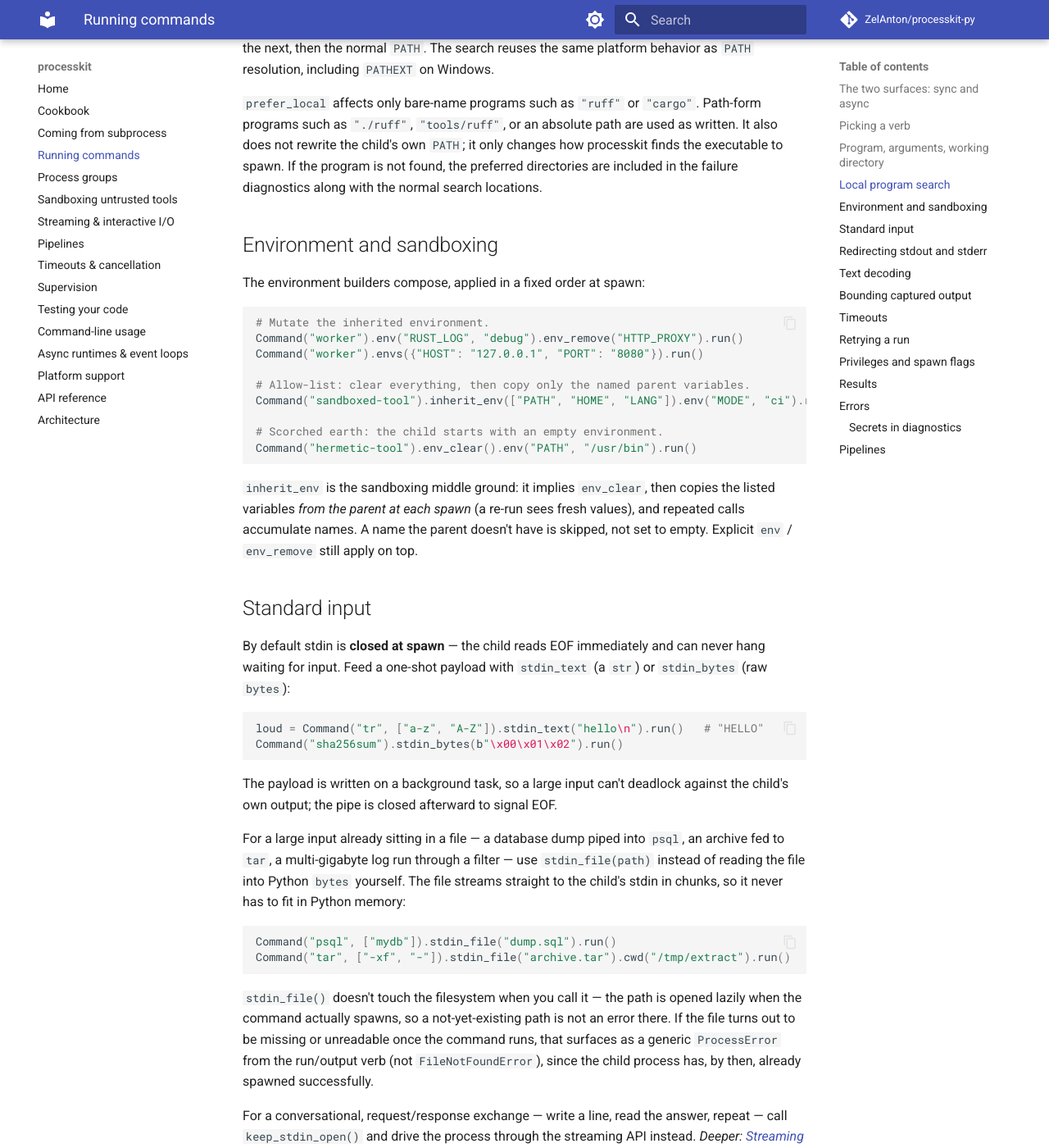
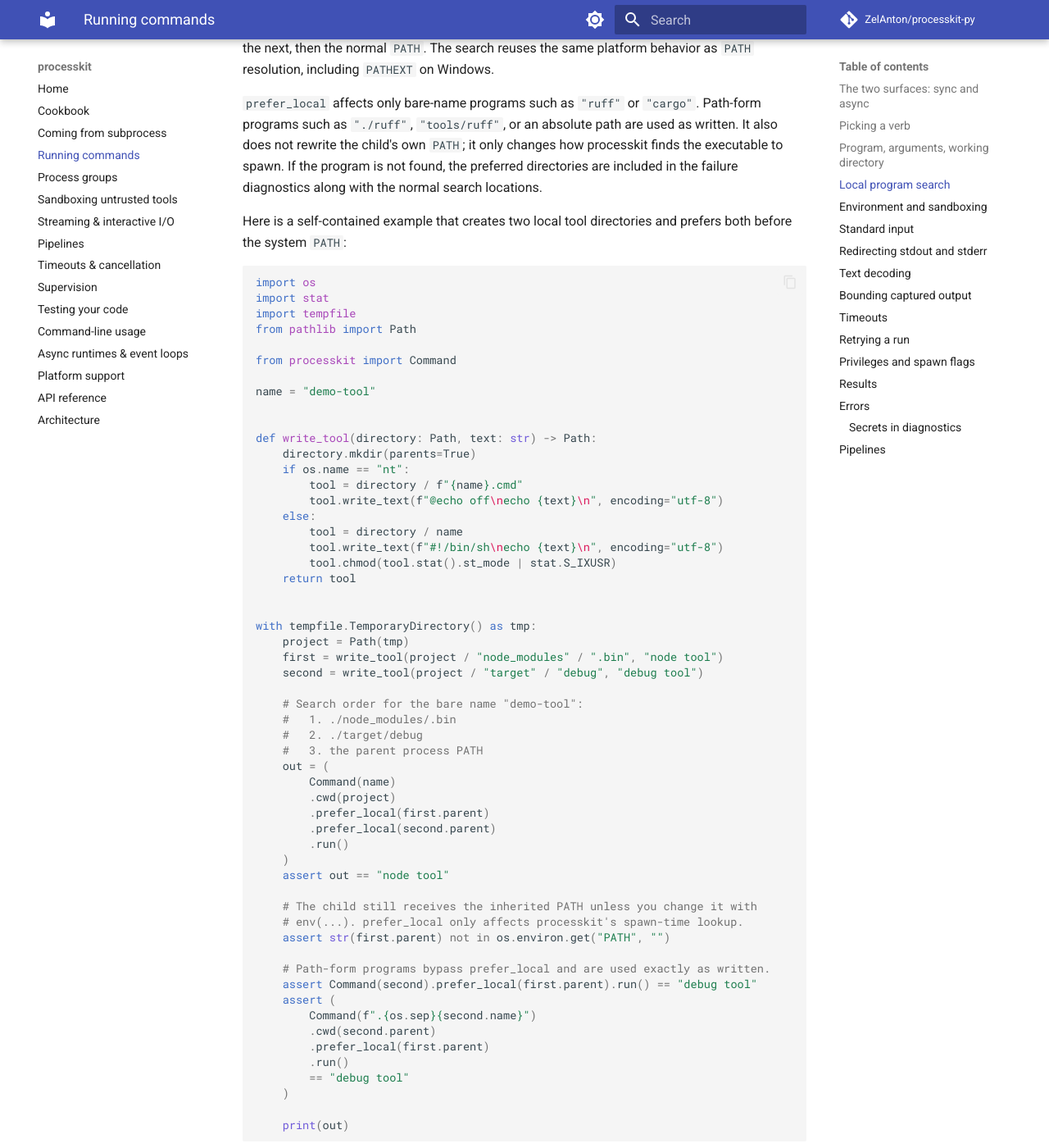
Before and after one commit to ZelAnton/processkit-py, an MkDocs documentation site: the page built from docs/commands.md, in a window 1280 px wide and 1400 px high, scrolled down 3288 px. Shown: the whole window at 82% size. Built offline with MkDocs 1.6.1 and Material for MkDocs 9.7.7, drawn with Linux system fonts in a browser that asks for light colours; comment, search, counter and statistics services are not loaded.

Commit message:
Add a runnable Command.prefer_local example to docs

````diff
--- a/docs/commands.md
+++ b/docs/commands.md
@@ -137,6 +137,67 @@ used as written. It also does not rewrite the child's own `PATH`; it only change
 how processkit finds the executable to spawn. If the program is not found, the
 preferred directories are included in the failure diagnostics along with the
 normal search locations.
+
+Here is a self-contained example that creates two local tool directories and
+prefers both before the system `PATH`:
+
+```python
+import os
+import stat
+import tempfile
+from pathlib import Path
+
+from processkit import Command
+
+name = "demo-tool"
+
+
+def write_tool(directory: Path, text: str) -> Path:
+    directory.mkdir(parents=True)
+    if os.name == "nt":
+        tool = directory / f"{name}.cmd"
+        tool.write_text(f"@echo off\necho {text}\n", encoding="utf-8")
+    else:
+        tool = directory / name
+        tool.write_text(f"#!/bin/sh\necho {text}\n", encoding="utf-8")
+        tool.chmod(tool.stat().st_mode | stat.S_IXUSR)
+    return tool
+
+
+with tempfile.TemporaryDirectory() as tmp:
+    project = Path(tmp)
+    first = write_tool(project / "node_modules" / ".bin", "node tool")
+    second = write_tool(project / "target" / "debug", "debug tool")
+
+    # Search order for the bare name "demo-tool":
+    #   1. ./node_modules/.bin
+    #   2. ./target/debug
+    #   3. the parent process PATH
+    out = (
+        Command(name)
+        .cwd(project)
+        .prefer_local(first.parent)
+        .prefer_local(second.parent)
+        .run()
+    )
+    assert out == "node tool"
+
+    # The child still receives the inherited PATH unless you change it with
+    # env(...). prefer_local only affects processkit's spawn-time lookup.
+    assert str(first.parent) not in os.environ.get("PATH", "")
+
+    # Path-form programs bypass prefer_local and are used exactly as written.
+    assert Command(second).prefer_local(first.parent).run() == "debug tool"
+    assert (
+        Command(f".{os.sep}{second.name}")
+        .cwd(second.parent)
+        .prefer_local(first.parent)
+        .run()
+        == "debug tool"
+    )
+
+    print(out)
+```
 
 ## Environment and sandboxing
 
````
